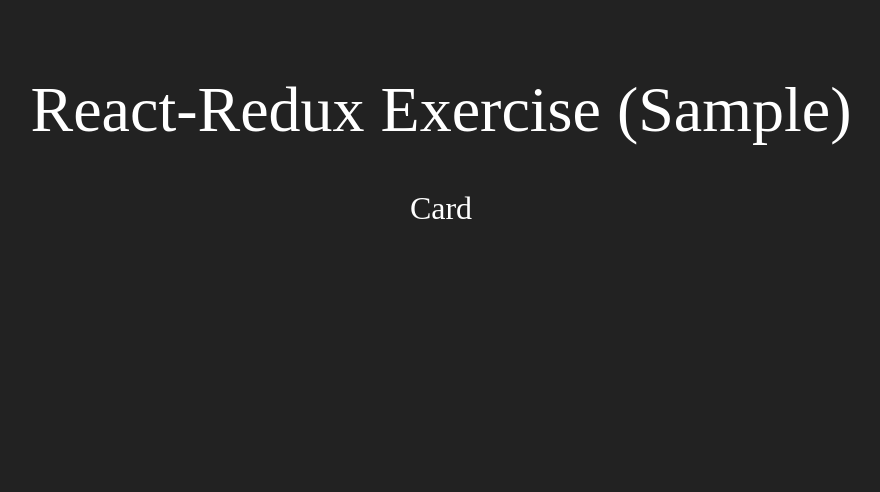
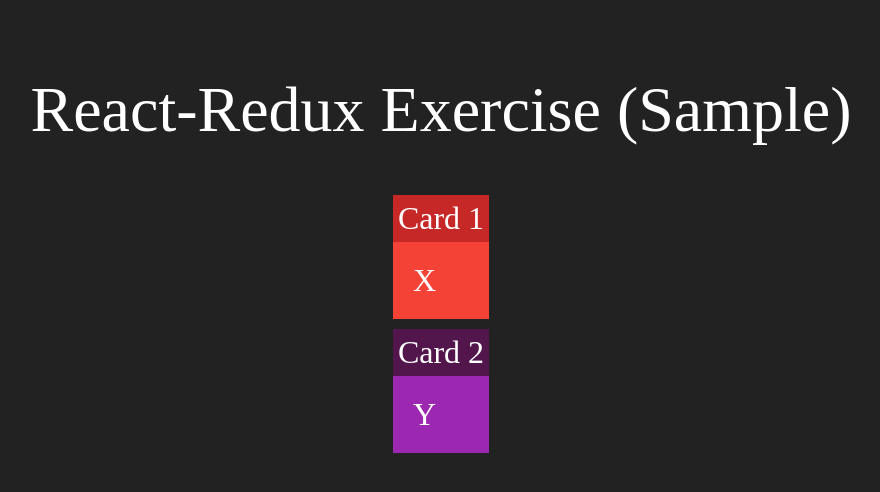
Before and after one commit to PedroBarbosaSw/redux-sample, a React (Create React App) app: page / in a window 1280 px wide. Shown: the top 492 px of the page, without its empty margins (199-1079 px from the left). Built offline with nearby package versions, Linux system fonts and the light colour scheme.

Commit message:
create card component

```diff
--- a/src/App.js
+++ b/src/App.js
@@ -7,8 +7,14 @@
       <div className="App">
          <h1>React-Redux Exercise (Sample)</h1>
          <div className="linha">
-            <Card />
-
+            <Card title="Card 1" red>
+               X
+            </Card>
+         </div>
+         <div className="linha">
+            <Card title="Card 2" purple>
+               Y
+            </Card>
          </div>
       </div>
    );
--- a/src/components/Card.css
+++ b/src/components/Card.css
@@ -0,0 +1,32 @@
+.Card {
+   flex: 1;
+   display: flex;
+   flex-direction: column;
+   margin: 5px;
+}
+
+.Card .Header {
+   display: flex;
+   justify-content: center;
+}
+
+.Card .Header .Title {
+   flex: 1;
+   padding: 5px;
+}
+
+.Card .Content {
+   padding: 20px;
+}
+
+.Card.Red .Header { color: #FFF; background-color: #c62828;}
+.Card.Red .Content { background-color: #f44336;}
+
+.Card.Green .Header { color: #FFF; background-color: #2e7d32;}
+.Card.Green .Content { background-color: #4caf50;}
+
+.Card.Blue .Header { color: #FFF; background-color: #1565c0;}
+.Card.Blue .Content { background-color: #2196f3;}
+
+.Card.Purple .Header { color: #FFF; background-color: rgba(100, 19, 93, 0.733);}
+.Card.Purple .Content { background-color: #9c27b0;}
--- a/src/components/Card.jsx
+++ b/src/components/Card.jsx
@@ -1,10 +1,23 @@
 import './Card.css'
 import React from 'react'
 
+function getColor(props) {
+   if(props.red) return "Red"
+   if(props.green) return "Green"
+   if(props.blue) return "Blue"
+   if(props.purple) return "Purple"
+   return ""
+}
+
 export default props => {
    return (
-      <div>
-         Card
+      <div className={`Card ${getColor(props)}`}>
+         <div className="Header">
+            <span className="Title">{props.title}</span>
+         </div>
+         <div className="Content">
+            {props.children}
+         </div>
       </div>
    )
 }
```
